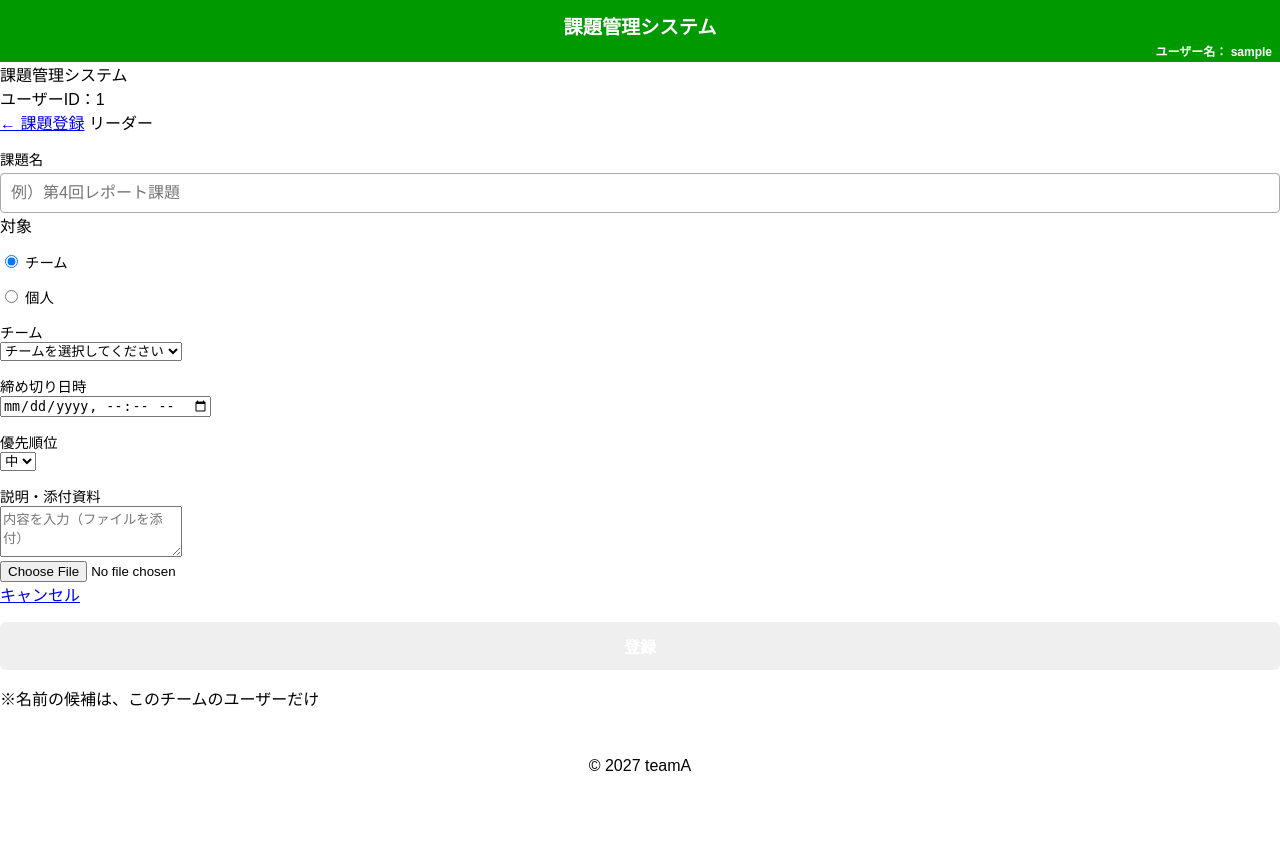
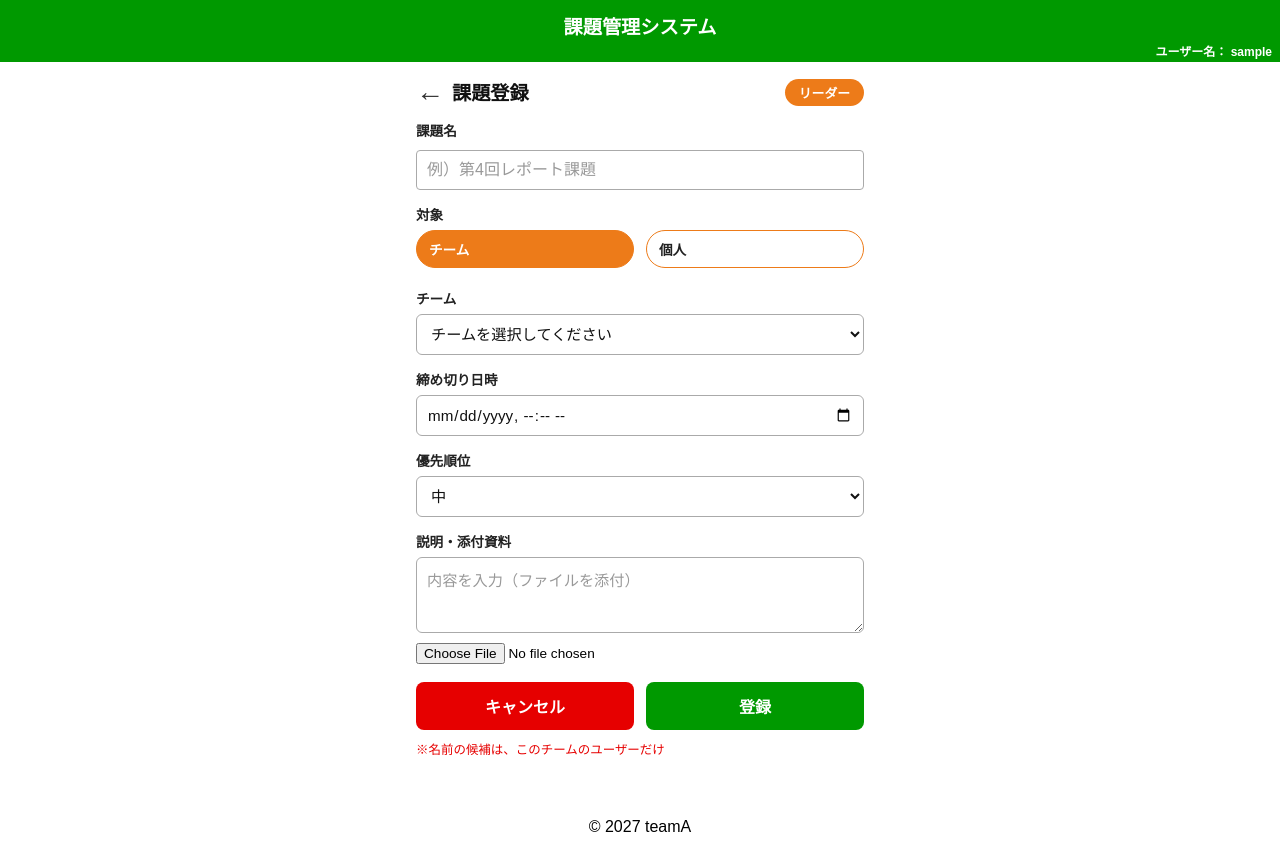
Before and after one commit to FujikawaHirono0520/teamA_graduation, a Spring Boot app: page /assignments/create in a window 1280 px wide. Before the commit the page ends 771 px from the top, so only its background shows below. Run offline with Spring Boot 4, Linux system fonts and the light colour scheme; the visitor is signed in with stand-in values (Sample User, id 1).

Commit message:
課題登録css

```diff
--- a/teama_management/src/main/resources/static/css/style.css
+++ b/teama_management/src/main/resources/static/css/style.css
@@ -5,7 +5,12 @@ body {
 }
 
 /* ヘッダー */
-.app-header { position: relative; background: #009900; color: #fff; padding: 12px 14px 22px; }
+.app-header {
+    position: relative;
+    background: #009900;
+    color: #fff;
+    padding: 12px 14px 22px;
+}
 
 /* システムタイトル */
 .app-title {
@@ -73,12 +78,15 @@ body {
 h1 {
     font-size: 1.2rem;
 }
+
 label {
     display: block;
     margin-top: 14px;
     font-size: 0.9rem;
 }
-input[type=text], input[type=password] {
+
+input[type=text],
+input[type=password] {
     width: 100%;
     box-sizing: border-box;
     padding: 10px;
@@ -87,10 +95,12 @@ input[type=text], input[type=password] {
     border-radius: 4px;
     font-size: 1rem;
 }
+
 .error {
     color: #cc0000;
     font-size: 0.9rem;
 }
+
 .btn {
     width: 100%;
     padding: 12px;
@@ -101,15 +111,19 @@ input[type=text], input[type=password] {
     font-size: 1rem;
     font-weight: bold;
 }
+
 .btn-green {
     background: #009900;
 }
+
 .btn-water-blue {
     background: hwb(202 10% 1%);
 }
+
 .btn-water-blue:hover {
     opacity: 0.8;
 }
+
 /* フッター */
 .app-footer {
     width: 100%;
@@ -364,3 +378,248 @@ input[type=text], input[type=password] {
 .login-links p {
     margin: 0;
 }
+
+/* ===== 課題登録画面（assignment_create） ===== */
+
+.assignment-create-wrapper {
+    max-width: 480px;
+    margin: 0 auto;
+    padding: 16px;
+    box-sizing: border-box;
+}
+
+.assignment-title-bar {
+    display: flex;
+    align-items: center;
+    justify-content: space-between;
+    margin-bottom: 14px;
+}
+
+.assignment-title-left {
+    display: flex;
+    align-items: center;
+    gap: 8px;
+}
+
+.assignment-title-left h1 {
+    margin: 0;
+    font-size: 1.2rem;
+    font-weight: bold;
+    color: #111;
+}
+
+/* リーダーバッジ（既存の .profile-role-leader と同系色） */
+.assignment-role-badge {
+    display: inline-block;
+    padding: 4px 14px;
+    border-radius: 18px;
+    background: #ed7b19;
+    color: #fff;
+    font-size: 0.8rem;
+    font-weight: bold;
+}
+
+.assignment-field {
+    margin-bottom: 14px;
+}
+
+.assignment-field label {
+    display: block;
+    margin-top: 0;
+    margin-bottom: 6px;
+    font-size: 0.85rem;
+    font-weight: bold;
+    color: #222;
+}
+
+.assignment-input,
+.assignment-select,
+.assignment-textarea {
+    width: 100%;
+    box-sizing: border-box;
+    padding: 10px;
+    border: 1px solid #aaa;
+    border-radius: 6px;
+    font-size: 0.95rem;
+    font-family: sans-serif;
+    background: #fff;
+    color: #111;
+}
+
+.assignment-input::placeholder,
+.assignment-textarea::placeholder {
+    color: #999;
+}
+
+.assignment-textarea {
+    resize: vertical;
+    min-height: 76px;
+}
+
+.assignment-file-input {
+    margin-top: 6px;
+    font-size: 0.85rem;
+    width: 100%;
+}
+
+/* 対象（チーム / 個人）トグルボタン */
+.target-toggle-group {
+    display: flex;
+    gap: 12px;
+}
+
+.target-pill {
+    flex: 1;
+    display: flex;
+    align-items: center;
+    justify-content: center;
+    padding: 8px 12px;
+    border-radius: 20px;
+    border: 1.5px solid #ed7b19;
+    background: #fff;
+    color: #ed7b19;
+    font-size: 0.9rem;
+    font-weight: bold;
+    cursor: pointer;
+    user-select: none;
+    box-sizing: border-box;
+}
+
+.target-pill input[type="radio"] {
+    display: none;
+}
+
+.target-pill.is-active {
+    background: #ed7b19;
+    color: #fff;
+}
+
+/* ユーザー検索候補リスト */
+.user-search-box {
+    position: relative;
+}
+
+.user-candidate-list {
+    position: absolute;
+    top: 100%;
+    left: 0;
+    right: 0;
+    z-index: 20;
+    list-style: none;
+    margin: 0;
+    padding: 0;
+    background: #fff;
+    border: 1px solid #aaa;
+    border-top: none;
+    border-radius: 0 0 6px 6px;
+    box-shadow: 0 4px 10px rgba(0, 0, 0, 0.08);
+}
+
+.user-candidate-item {
+    display: flex;
+    justify-content: space-between;
+    align-items: center;
+    padding: 8px 10px;
+    font-size: 0.85rem;
+    cursor: pointer;
+}
+
+.user-candidate-item:hover {
+    background: #f5f5f5;
+}
+
+.user-candidate-id {
+    font-size: 0.78rem;
+    color: #555;
+}
+
+/* 選択済みユーザーチップ */
+.selected-user-chips {
+    display: flex;
+    flex-wrap: wrap;
+    gap: 8px;
+    margin-top: 10px;
+}
+
+.selected-user-chip {
+    display: inline-flex;
+    align-items: center;
+    gap: 8px;
+    padding: 6px 12px;
+    border-radius: 18px;
+    background: #e5e7eb;
+    color: #111;
+    font-size: 0.85rem;
+}
+
+.chip-user-name {
+    font-weight: bold;
+}
+
+.chip-user-id {
+    font-size: 0.72rem;
+    color: #555;
+}
+
+.chip-remove-btn {
+    border: none;
+    background: transparent;
+    color: #333;
+    font-size: 1rem;
+    line-height: 1;
+    cursor: pointer;
+    padding: 0 2px;
+}
+
+/* エラー文言 */
+.assignment-error {
+    margin-top: 4px;
+    color: #cc0000;
+    font-size: 0.82rem;
+    font-weight: bold;
+}
+
+/* キャンセル / 登録ボタン横並び */
+.assignment-action-row {
+    display: grid;
+    grid-template-columns: 1fr 1fr;
+    gap: 12px;
+    margin-top: 18px;
+}
+
+.btn-cancel-red {
+    display: inline-flex;
+    align-items: center;
+    justify-content: center;
+    padding: 12px;
+    border: none;
+    border-radius: 8px;
+    background: #e60000;
+    color: #fff;
+    font-size: 1rem;
+    font-weight: bold;
+    text-decoration: none;
+    cursor: pointer;
+    box-sizing: border-box;
+}
+
+.btn-register-green {
+    display: inline-flex;
+    align-items: center;
+    justify-content: center;
+    padding: 12px;
+    border: none;
+    border-radius: 8px;
+    background: #009900;
+    color: #fff;
+    font-size: 1rem;
+    font-weight: bold;
+    cursor: pointer;
+    box-sizing: border-box;
+}
+
+.assignment-note {
+    margin-top: 10px;
+    font-size: 0.78rem;
+    color: #e60000;
+}
--- a/teama_management/src/main/resources/templates/Assignment_create.html
+++ b/teama_management/src/main/resources/templates/Assignment_create.html
@@ -8,82 +8,73 @@
     <link rel="stylesheet" th:href="@{/css/style.css}">
 </head>
 
-<body class="page-bg">
+<body>
 
-    <!-- ヘッダー（共通フラグメントを使う場合は差し替え可能） -->
-    </div>
     <header th:replace="~{fragments/header :: header(true)}"></header>
 
-    <div class="mobile-frame">
-        <!-- 画面内ヘッダーバー（デザイン見本に合わせた表示） -->
-        <div class="top-banner">
-            <div class="banner-title">課題管理システム</div>
-            <div class="banner-sub" th:if="${session.loginUid != null}" th:text="'ユーザーID：' + ${session.loginUid}">
-                ユーザーID：s12345</div>
+    <main class="assignment-create-wrapper">
+        <!-- 戻る・タイトル・リーダーバッジ -->
+        <div class="assignment-title-bar">
+            <div class="assignment-title-left">
+                <a th:href="@{/assignments}" class="back-link">&larr;</a>
+                <h1>課題登録</h1>
             </div>
-
-        <main class="form-container">
-            <!-- 戻る・タイトル・リーダーバッジ -->
-            <div class="title-header">
-                <a th:href="@{/assignments}" class="back-btn">&larr; 課題登録</a>
-                <span class="role-pill">リーダー</span>
+            <span class="assignment-role-badge">リーダー</span>
         </div>
 
         <form th:action="@{/assignments/create}" th:object="${form}" method="post" enctype="multipart/form-data"
             novalidate>
             <!-- 課題名 -->
-                <div class="field-group">
-                    <label for="title" class="field-label">課題名</label>
-                    <input type="text" id="title" class="text-input" th:field="*{title}" placeholder="例）第4回レポート課題">
-                    <p class="error-text" th:if="${titleErrorMessage}" th:text="'※' + ${titleErrorMessage}"></p>
+            <div class="assignment-field">
+                <label for="title">課題名</label>
+                <input type="text" id="title" class="assignment-input" th:field="*{title}" placeholder="例）第4回レポート課題">
+                <p class="assignment-error" th:if="${titleErrorMessage}" th:text="'※' + ${titleErrorMessage}"></p>
             </div>
 
             <!-- 対象（チーム / 個人） -->
-                <div class="field-group">
-                    <span class="field-label">対象</span>
-                    <div class="target-selector">
-                        <label class="choice-pill" th:classappend="${form.targetType == 'team'} ? ' is-active' : ''">
+            <div class="assignment-field">
+                <label>対象</label>
+                <div class="target-toggle-group">
+                    <label class="target-pill" th:classappend="${form.targetType == 'team'} ? ' is-active' : ''">
                         <input type="radio" name="targetType" value="team" th:field="*{targetType}"
                             onchange="onTargetTypeChange()">
                         <span>チーム</span>
                     </label>
-                        <label class="choice-pill"
-                            th:classappend="${form.targetType == 'individual'} ? ' is-active' : ''">
+                    <label class="target-pill" th:classappend="${form.targetType == 'individual'} ? ' is-active' : ''">
                         <input type="radio" name="targetType" value="individual" th:field="*{targetType}"
                             onchange="onTargetTypeChange()">
                         <span>個人</span>
                     </label>
                 </div>
-                    <p class="error-text" th:if="${targetErrorMessage}" th:text="'※' + ${targetErrorMessage}"></p>
+                <p class="assignment-error" th:if="${targetErrorMessage}" th:text="'※' + ${targetErrorMessage}"></p>
             </div>
 
             <!-- チーム選択（チーム選択時に表示） -->
-                <div class="field-group" id="teamTargetSection"
+            <div class="assignment-field" id="teamTargetSection"
                 th:style="${form.targetType == 'team'} ? '' : 'display: none;'">
-                    <label for="teamId" class="field-label">チーム</label>
-                    <select id="teamId" class="select-input" th:field="*{teamId}">
+                <label for="teamId">チーム</label>
+                <select id="teamId" class="assignment-select" th:field="*{teamId}">
                     <option value="">チームを選択してください</option>
                     <option th:each="team : ${leaderTeams}" th:value="${team}" th:text="${team}"></option>
                 </select>
             </div>
 
             <!-- 名前で検索・選択（個人選択時に表示） -->
-                <div class="field-group" id="individualTargetSection"
+            <div class="assignment-field" id="individualTargetSection"
                 th:style="${form.targetType == 'individual'} ? '' : 'display: none;'">
-                    <label for="userSearchInput" class="field-label">名前で検索（複数選択可）</label>
-                    <div class="search-box-wrapper">
-                        <input type="text" id="userSearchInput" class="text-input" placeholder="田中"
+                <label for="userSearchInput">名前で検索（複数選択可）</label>
+                <div class="user-search-box">
+                    <input type="text" id="userSearchInput" class="assignment-input" placeholder="田中"
                         oninput="filterCandidates()" autocomplete="off">
-                        <!-- 検索候補ドロップダウン（必要に応じてAPI/Modelから取得した候補に差し替え） -->
-                        <ul id="candidateList" class="candidate-list" style="display: none;"></ul>
+                    <ul id="candidateList" class="user-candidate-list" style="display: none;"></ul>
                 </div>
 
                 <!-- 選択済みユーザーチップ -->
-                    <div id="selectedUsersContainer" class="selected-chips">
-                        <div class="user-chip" th:each="userId : ${form.assigneeIds}" th:data-uid="${userId}">
-                            <span class="chip-name" th:text="${userId}"></span>
-                            <span class="chip-id" th:text="'ID:' + ${userId}"></span>
-                            <button type="button" class="chip-close" onclick="removeUserChip(this)"
+                <div id="selectedUsersContainer" class="selected-user-chips">
+                    <div class="selected-user-chip" th:each="userId : ${form.assigneeIds}" th:data-uid="${userId}">
+                        <span class="chip-user-name" th:text="${userId}"></span>
+                        <span class="chip-user-id" th:text="'ID:' + ${userId}"></span>
+                        <button type="button" class="chip-remove-btn" onclick="removeUserChip(this)"
                             aria-label="削除">&times;</button>
                         <input type="hidden" name="assigneeIds" th:value="${userId}">
                     </div>
@@ -91,16 +82,16 @@
             </div>
 
             <!-- 締め切り日時 -->
-                <div class="field-group">
-                    <label for="dueDate" class="field-label">締め切り日時</label>
-                    <input type="datetime-local" id="dueDate" class="text-input" th:field="*{dueDate}">
-                    <p class="error-text" th:if="${dueDateErrorMessage}" th:text="'※' + ${dueDateErrorMessage}"></p>
+            <div class="assignment-field">
+                <label for="dueDate">締め切り日時</label>
+                <input type="datetime-local" id="dueDate" class="assignment-input" th:field="*{dueDate}">
+                <p class="assignment-error" th:if="${dueDateErrorMessage}" th:text="'※' + ${dueDateErrorMessage}"></p>
             </div>
 
             <!-- 優先順位 -->
-                <div class="field-group">
-                    <label for="priority" class="field-label">優先順位</label>
-                    <select id="priority" class="select-input" th:field="*{priority}">
+            <div class="assignment-field">
+                <label for="priority">優先順位</label>
+                <select id="priority" class="assignment-select" th:field="*{priority}">
                     <option value="高">高</option>
                     <option value="中" selected>中</option>
                     <option value="低">低</option>
@@ -108,33 +99,29 @@
             </div>
 
             <!-- 説明・添付資料 -->
-                <div class="field-group">
-                    <label for="description" class="field-label">説明・添付資料</label>
-                    <textarea id="description" class="textarea-input" th:field="*{description}" rows="3"
+            <div class="assignment-field">
+                <label for="description">説明・添付資料</label>
+                <textarea id="description" class="assignment-textarea" th:field="*{description}" rows="3"
                     placeholder="内容を入力（ファイルを添付）"></textarea>
-                    <div class="file-row">
-                        <input type="file" id="attachmentFile" class="file-input" th:field="*{attachmentFile}">
-                    </div>
+                <input type="file" id="attachmentFile" class="assignment-file-input" th:field="*{attachmentFile}">
             </div>
 
             <!-- 登録失敗エラー -->
-                <p class="error-text" th:if="${errorMessage}" th:text="'※' + ${errorMessage}"></p>
+            <p class="assignment-error" th:if="${errorMessage}" th:text="'※' + ${errorMessage}"></p>
 
             <!-- キャンセル・登録ボタン -->
-                <div class="submit-row">
-                    <a th:href="@{/assignments}" class="action-btn btn-cancel">キャンセル</a>
-                    <button type="submit" class="action-btn btn-submit">登録</button>
+            <div class="assignment-action-row">
+                <a th:href="@{/assignments}" class="btn-cancel-red">キャンセル</a>
+                <button type="submit" class="btn-register-green">登録</button>
             </div>
 
-                <p class="footer-note">※名前の候補は、このチームのユーザーだけ</p>
+            <p class="assignment-note">※名前の候補は、このチームのユーザーだけ</p>
         </form>
     </main>
-    </div>
 
     <div th:replace="~{fragments/footer :: footer}"></div>
 
     <script>
-        // サンプル候補データ（実運用ではControllerやAPIから渡したユーザー一覧に置き換えてください）
         const sampleUsers = [
             { name: '田中 太郎', uid: 's12347' },
             { name: '山田 花子', uid: 's12345' },
@@ -143,10 +130,10 @@
 
         function onTargetTypeChange() {
             const selected = document.querySelector('input[name="targetType"]:checked');
-            const pills = document.querySelectorAll('.choice-pill');
+            const pills = document.querySelectorAll('.target-pill');
             pills.forEach(p => p.classList.remove('is-active'));
             if (selected) {
-                const parentLabel = selected.closest('.choice-pill');
+                const parentLabel = selected.closest('.target-pill');
                 if (parentLabel) parentLabel.classList.add('is-active');
             }
 
@@ -183,8 +170,8 @@
             listEl.innerHTML = '';
             matches.forEach(u => {
                 const li = document.createElement('li');
-                li.className = 'candidate-item';
-                li.innerHTML = `<span>${escapeHtml(u.name)}</span><span class="candidate-uid">ユーザーID：${escapeHtml(u.uid)}</span>`;
+                li.className = 'user-candidate-item';
+                li.innerHTML = `<span>${escapeHtml(u.name)}</span><span class="user-candidate-id">ユーザーID：${escapeHtml(u.uid)}</span>`;
                 li.onclick = () => selectCandidate(u.name, u.uid);
                 listEl.appendChild(li);
             });
@@ -198,12 +185,12 @@
 
             if (!container.querySelector(`input[name="assigneeIds"][value="${CSS.escape(uid)}"]`)) {
                 const chip = document.createElement('div');
-                chip.className = 'user-chip';
+                chip.className = 'selected-user-chip';
                 chip.setAttribute('data-uid', uid);
                 chip.innerHTML = `
-        <span class="chip-name">${escapeHtml(name)}</span>
-        <span class="chip-id">ID:${escapeHtml(uid)}</span>
-        <button type="button" class="chip-close" onclick="removeUserChip(this)" aria-label="削除">&times;</button>
+          <span class="chip-user-name">${escapeHtml(name)}</span>
+          <span class="chip-user-id">ID:${escapeHtml(uid)}</span>
+          <button type="button" class="chip-remove-btn" onclick="removeUserChip(this)" aria-label="削除">&times;</button>
           <input type="hidden" name="assigneeIds" value="${escapeHtml(uid)}">
         `;
                 container.appendChild(chip);
@@ -215,7 +202,7 @@
         }
 
         function removeUserChip(btn) {
-            const chip = btn.closest('.user-chip');
+            const chip = btn.closest('.selected-user-chip');
             if (chip) chip.remove();
         }
 
@@ -228,7 +215,7 @@
         }
 
         document.addEventListener('click', (e) => {
-            if (!e.target.closest('.search-box-wrapper')) {
+            if (!e.target.closest('.user-search-box')) {
                 const listEl = document.getElementById('candidateList');
                 if (listEl) listEl.style.display = 'none';
             }
```
Lines whose indentation alone changed are shown as unchanged.
